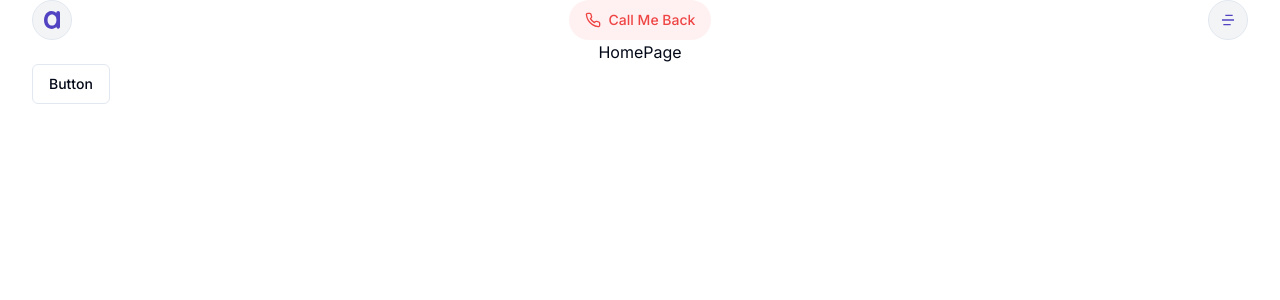
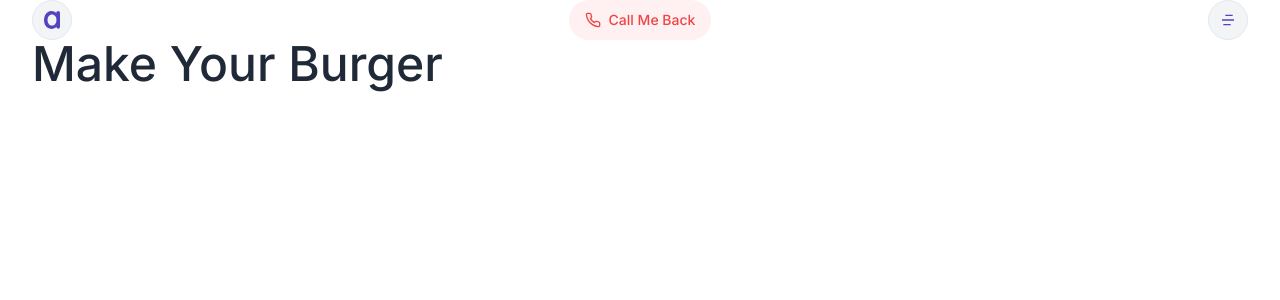
Before and after one commit to Alek30k/Make-Your-Burguer, a Next.js app: page / in a window 1280 px wide. Shown: the top 300 px of the page. Built offline with nearby package versions, Linux system fonts and the light colour scheme.

Commit message:
last commit

```diff
--- a/app/page.tsx
+++ b/app/page.tsx
@@ -3,8 +3,7 @@ import { Button } from "@/components/ui/button";
 const HomePage = () => {
   return (
     <div>
-      <h1 className="text-center">HomePage</h1>
-      <Button variant={"outline"}>Button</Button>
+      <h1 className="text-gray-800 text-5xl font-medium ">Make Your Burger</h1>
     </div>
   );
 };
```
